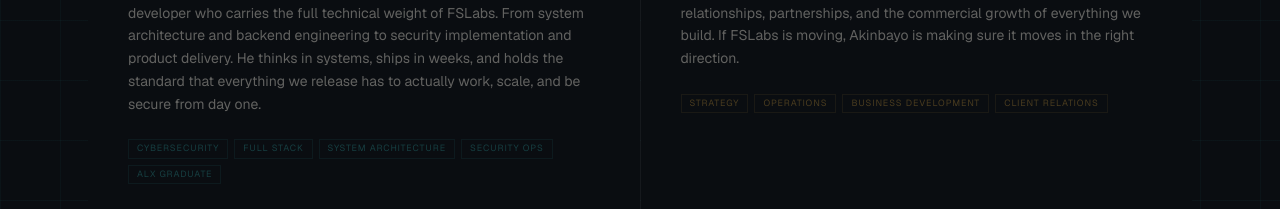
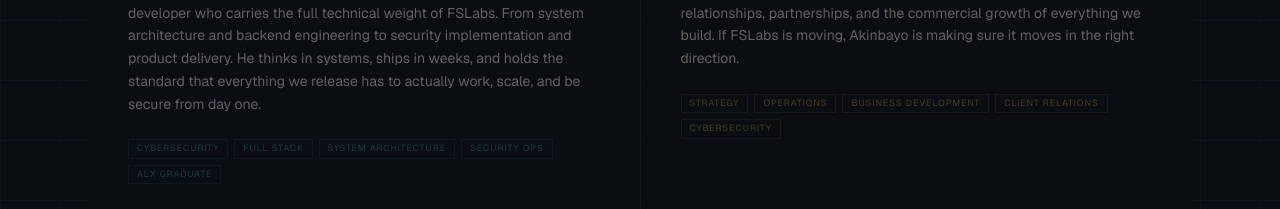
Before and after one commit to blurryface09/folubandsamuellabs, a Next.js app: page / in a window 1280 px wide. Shown: the part 2903-3112 px from the top of the page. Built offline with nearby package versions, Linux system fonts and the light colour scheme.

Commit message:
Add Cybersecurity tag to Akinbayo's profile
Co-Authored-By: Claude Sonnet 4.6 <noreply@anthropic.com>

```diff
--- a/app/page.tsx
+++ b/app/page.tsx
@@ -357,7 +357,7 @@ export default function Home() {
                 tags:["Cybersecurity","Full Stack","System Architecture","Security Ops","ALX Graduate"] },
               { initial:"A", name:"Akinbayo", role:"Co-Founder and Business Lead", color:"#C99A3B",
                 bio:"Akinbayo is the business engine behind FSLabs. He drives strategy, client relationships, partnerships, and the commercial growth of everything we build. If FSLabs is moving, Akinbayo is making sure it moves in the right direction.",
-                tags:["Strategy","Operations","Business Development","Client Relations"] },
+                tags:["Strategy","Operations","Business Development","Client Relations","Cybersecurity"] },
             ].map(f => (
               <div key={f.name} className="bg-[#0a0d11] p-10 group hover:bg-[#0f1318] transition-colors relative overflow-hidden">
                 <div className="absolute top-0 left-0 h-full w-0.5 opacity-0 group-hover:opacity-100 transition-opacity duration-500"
```
